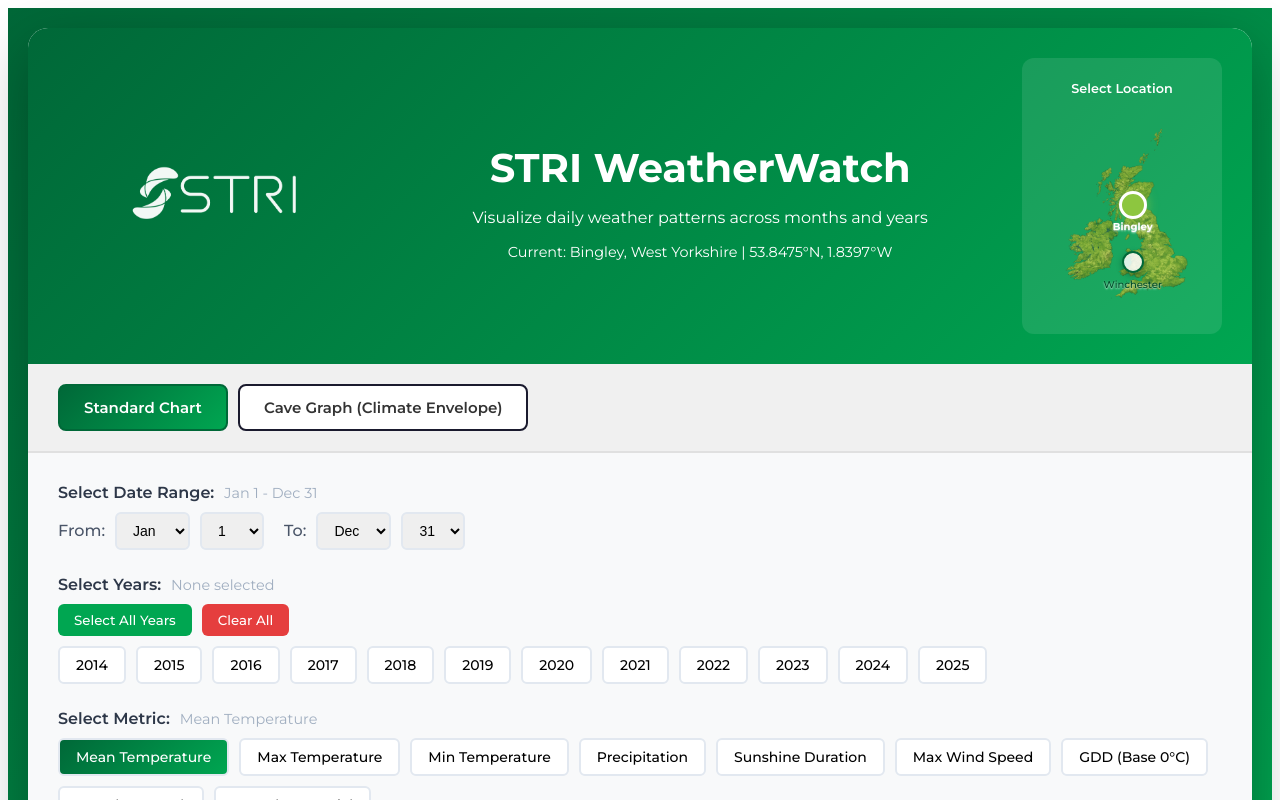
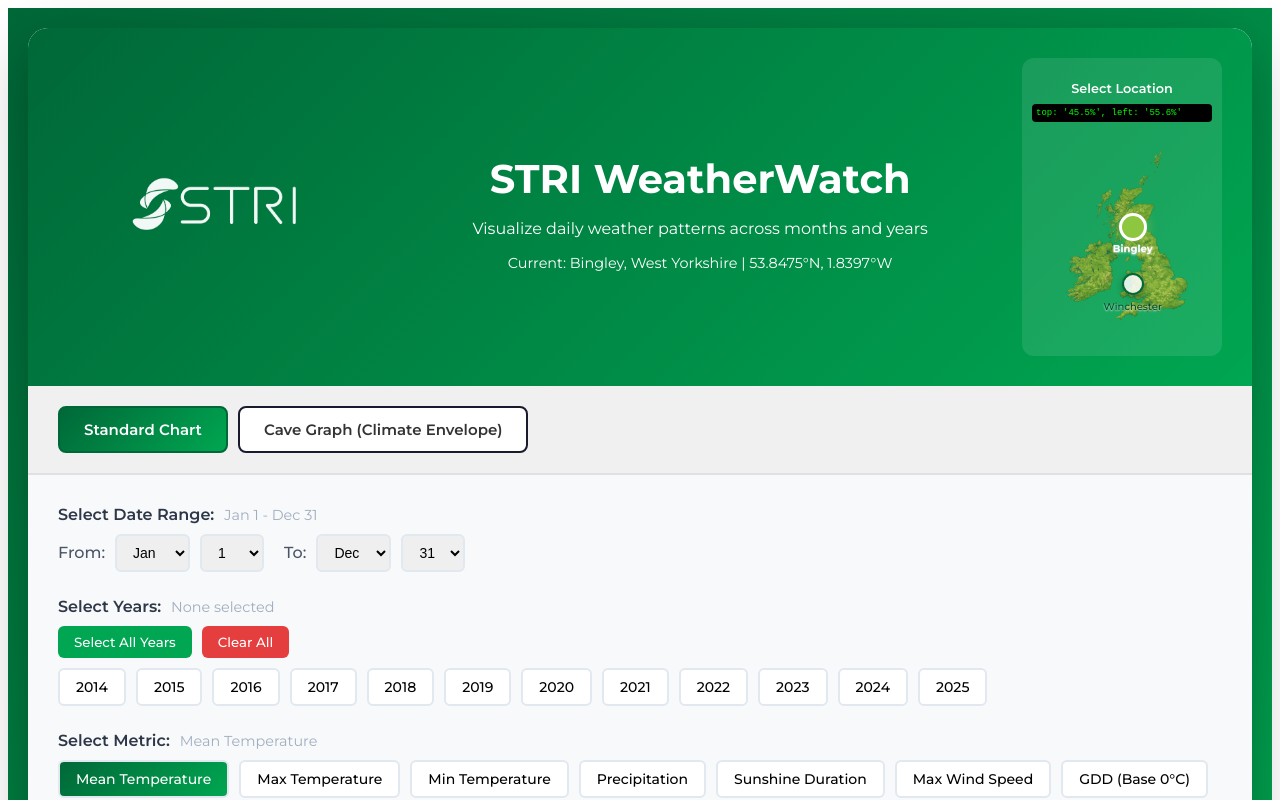
Before and after one commit to greenkeeperglenn-sketch/weather-checker, a Next.js app: page / in a window 1280 px wide. Both pictures are taken after a click on the button 1132 px from the left and 204 px from the top of the page. Shown: the top 800 px of the page. Built offline with nearby package versions, Linux system fonts and the light colour scheme.

Commit message:
Add coordinate finder helper for map positioning
Click anywhere on the map to see exact top/left percentages.
Coordinates display above the map and log to console.
This is a temporary debug tool to find correct marker positions.

https://claude.ai/code/session_01MHNMF9St5qroVzDo6PiSf1

```diff
--- a/pages/index.js
+++ b/pages/index.js
@@ -47,6 +47,19 @@ export default function Home() {
 
   // Location state
   const [selectedLocation, setSelectedLocation] = useState('bingley');
+
+  // Debug mode for finding map coordinates
+  const [debugCoords, setDebugCoords] = useState(null);
+
+  const handleMapClick = (e) => {
+    const rect = e.currentTarget.getBoundingClientRect();
+    const x = e.clientX - rect.left;
+    const y = e.clientY - rect.top;
+    const percentX = ((x / rect.width) * 100).toFixed(1);
+    const percentY = ((y / rect.height) * 100).toFixed(1);
+    setDebugCoords({ x: percentX, y: percentY, px: Math.round(x), py: Math.round(y) });
+    console.log(`Clicked: top: '${percentY}%', left: '${percentX}%' (${Math.round(x)}px, ${Math.round(y)}px)`);
+  };
 
   const locations = {
     bingley: {
@@ -696,7 +709,14 @@ export default function Home() {
               padding: '10px'
             }}>
               <p style={{ fontSize: '0.8em', marginBottom: '8px', textAlign: 'center', fontWeight: '600' }}>Select Location</p>
-              <div style={{ position: 'relative', width: '180px', height: '220px' }}>
+              {debugCoords && (
+                <div style={{ fontSize: '9px', background: '#000', color: '#0f0', padding: '4px', marginBottom: '4px', borderRadius: '4px', fontFamily: 'monospace' }}>
+                  top: '{debugCoords.y}%', left: '{debugCoords.x}%'
+                </div>
+              )}
+              <div
+                onClick={handleMapClick}
+                style={{ position: 'relative', width: '180px', height: '220px', cursor: 'crosshair' }}>
                 <img
                   src="/UK_map.png"
                   alt="UK Map"
```
